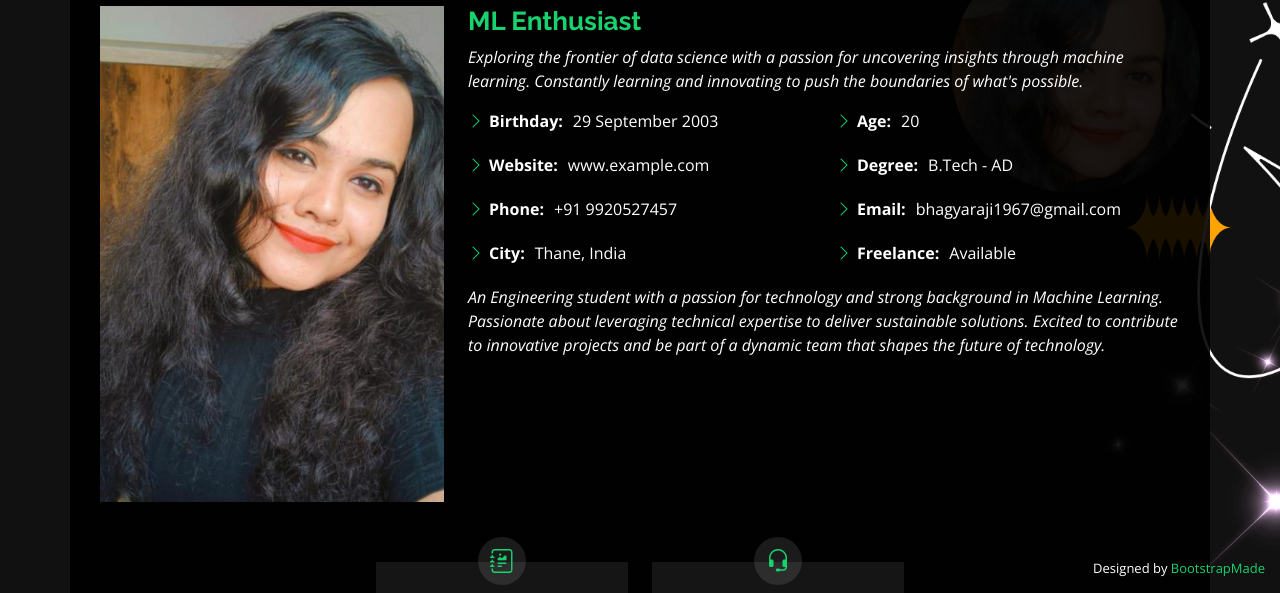
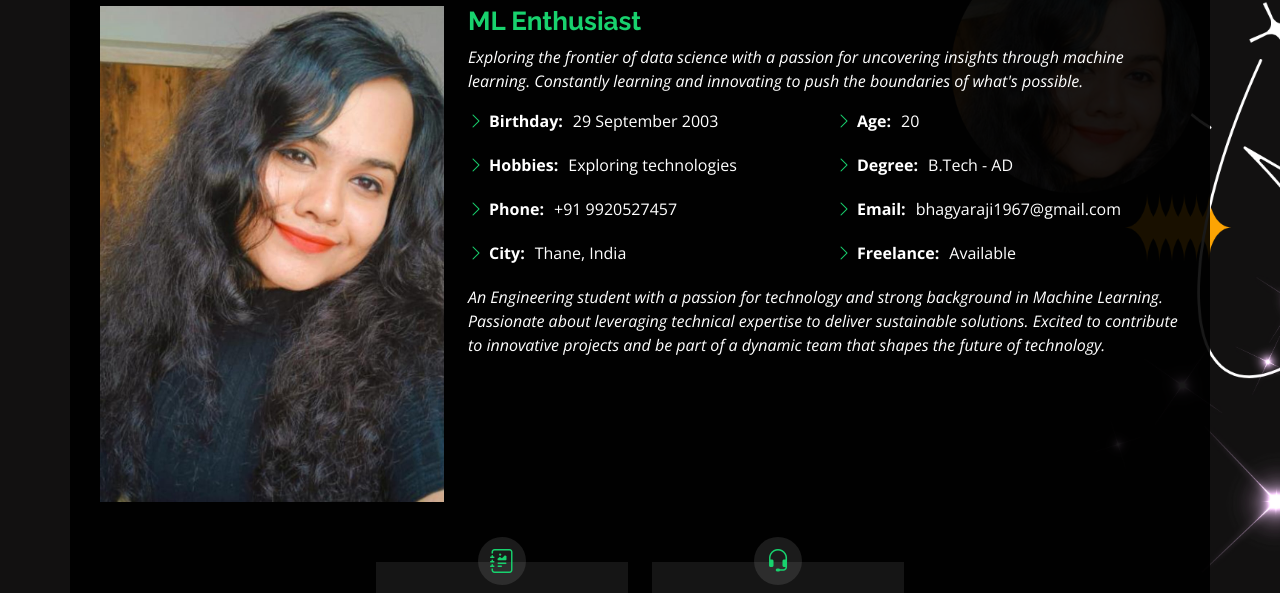
Before and after one commit to lie-fde/Portfolio-Freelance, a plain HTML site: page Personal/Personal/index.html in a window 1280 px wide. Both pictures are taken after a click on the link "About". Shown: the part 207-800 px from the top of the page. Drawn offline with nearby package versions, Linux system fonts and the light colour scheme.

Commit message:
Add files via upload

```diff
--- a/Personal/Personal/index.html
+++ b/Personal/Personal/index.html
@@ -84,7 +84,7 @@
             <div class="col-lg-6">
               <ul>
                 <li><i class="bi bi-chevron-right"></i> <strong>Birthday:</strong> <span>29 September 2003</span></li>
-                <li><i class="bi bi-chevron-right"></i> <strong>Website:</strong> <span>www.example.com</span></li>
+                <li><i class="bi bi-chevron-right"></i> <strong>Hobbies:</strong> <span>Exploring technologies</span></li>
                 <li><i class="bi bi-chevron-right"></i> <strong>Phone:</strong> <span>+91 9920527457</span></li>
                 <li><i class="bi bi-chevron-right"></i> <strong>City:</strong> <span>Thane, India</span></li>
               </ul>
@@ -472,13 +472,7 @@ future of technology.
     </div>
   </section><!-- End Contact Section -->
 
-  <div class="credits">
-    <!-- All the links in the footer should remain intact. -->
-    <!-- You can delete the links only if you purchased the pro version. -->
-    <!-- Licensing information: https://bootstrapmade.com/license/ -->
-    <!-- Purchase the pro version with working PHP/AJAX contact form: https://bootstrapmade.com/personal-free-resume-bootstrap-template/ -->
-    Designed by <a href="https://bootstrapmade.com/">BootstrapMade</a>
-  </div>
+
 
   <!-- Vendor JS Files -->
   <script src="assets/vendor/purecounter/purecounter_vanilla.js"></script>
```
